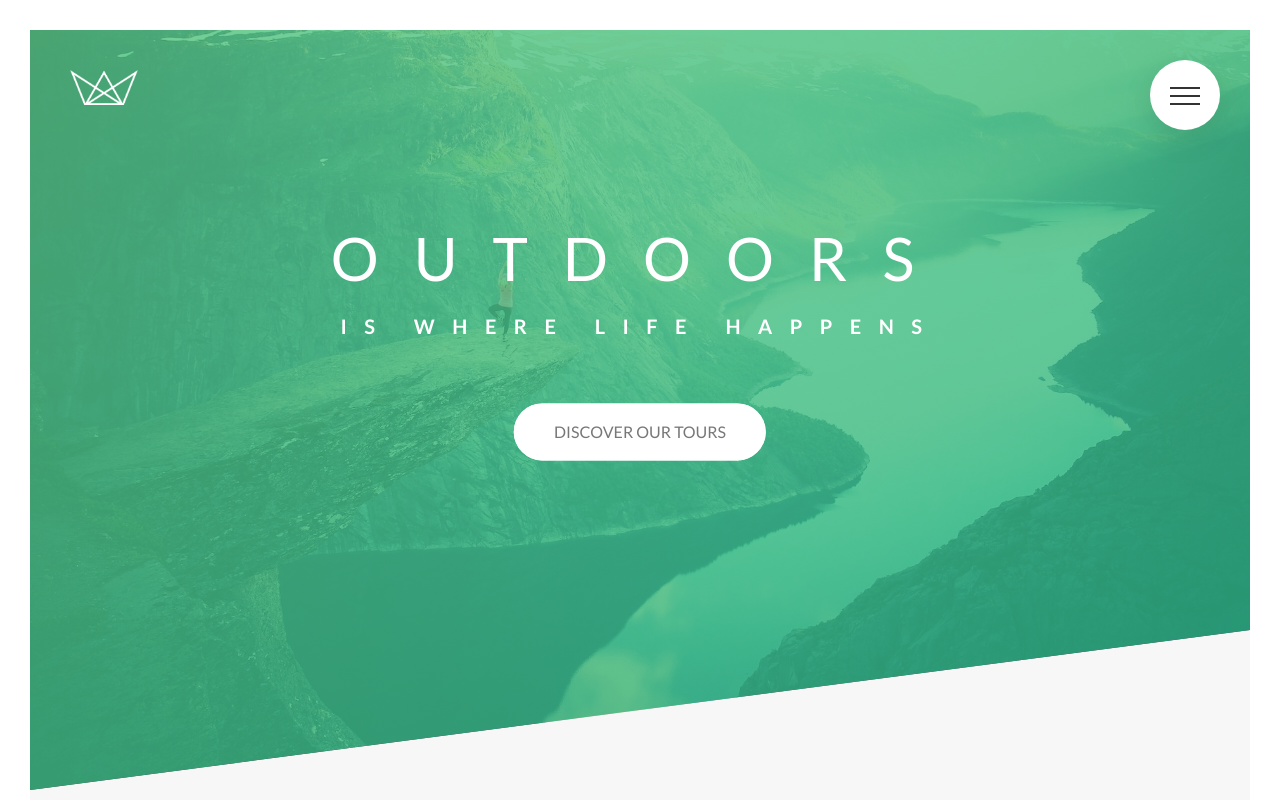
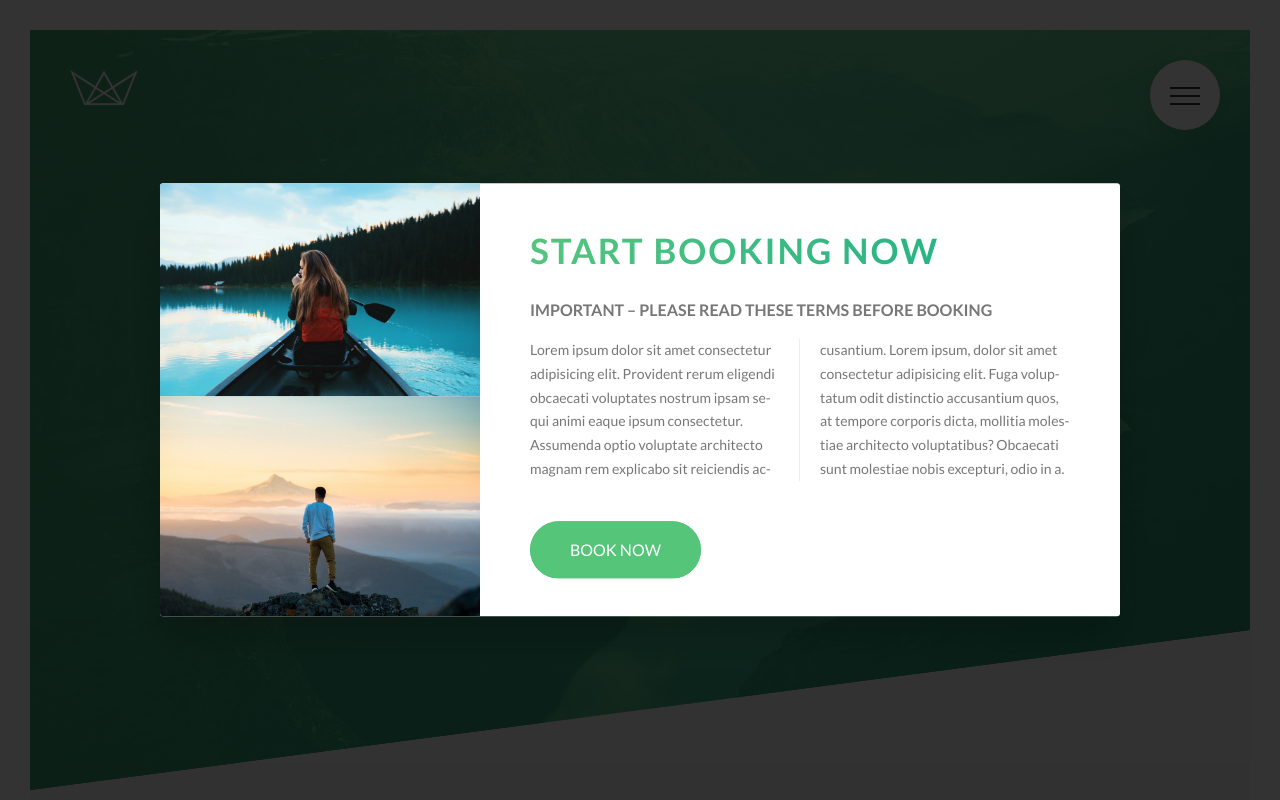
Before and after one commit to DZamora54/advancedCssCourse, a website: page natours/index.html in a window 1280 px wide. Shown: the top 800 px of the page. Drawn offline with Linux system fonts and the light colour scheme.

Commit message:
started the build and style for the popup

```diff
--- a/natours/index.html
+++ b/natours/index.html
@@ -371,6 +371,21 @@
             </div>
           </div>
         </footer>
+
+        <div class="popup">
+          <div class="popup__content">
+            <div class="popup__left">
+              <img src="img/nat-8.jpg" alt="Tour photo" class="popup__img">
+              <img src="img/nat-9.jpg" alt="Tour photo" class="popup__img" >
+            </div>
+            <div class="popup__right">
+              <h2 class="heading-secondary u-margin-bottom-small">Start booking now</h2>
+              <h3 class="heading-tertiary u-margin-bottom-small">Important &ndash; Please read these terms before booking</h3>
+              <p class="popup__text">Lorem ipsum dolor sit amet consectetur adipisicing elit. Provident rerum eligendi obcaecati voluptates nostrum ipsam sequi animi eaque ipsum consectetur. Assumenda optio voluptate architecto magnam rem explicabo sit reiciendis accusantium. Lorem ipsum, dolor sit amet consectetur adipisicing elit. Fuga voluptatum odit distinctio accusantium quos, at tempore corporis dicta, mollitia molestiae architecto voluptatibus? Obcaecati sunt molestiae nobis excepturi, odio in a.</p>
+              <a href="#" class="btn btn--green">Book now</a>
+            </div>
+          </div>
+        </div>
       </main>
 
       <!-- Following is a template for a grid -->
--- a/natours/sass/abstracts/_mixins.scss
+++ b/natours/sass/abstracts/_mixins.scss
@@ -5,3 +5,10 @@
     clear: both;
   }
 }
+
+@mixin absCenter {
+  position: absolute;
+  top: 50%;
+  left: 50%;
+  transform: translate(-50%, -50%);
+}
--- /dev/null
+++ b/natours/sass/components/_popup.scss
@@ -0,0 +1,58 @@
+.popup {
+  left: 0;
+  background-color: rgba($color-black, .8);
+  height: 100vh;
+  width: 100%;
+  display: inline-block;
+  position: fixed;
+  top: 0;
+  z-index: 5000;
+
+  &__content {
+    @include absCenter;
+
+    background-color: $color-white;
+    width: 75%;
+    height: 40rem;
+    box-shadow: 0 2rem 4rem rgba($color-black, .2);
+    border-radius: 3px;
+    display: table;
+    // overflow:hidden used so that the images don't appear outside the border radius of the content element.
+    overflow: hidden;
+  }
+
+  &__left {
+    width: 33.33333333%;
+    display: table-cell;
+  }
+
+  &__right {
+    width: 66.66666666%;
+    display: table-cell;
+    vertical-align: middle;
+    padding: 3rem 5rem;
+  }
+
+  &__img {
+    display: block;
+    width: 100%;
+  }
+
+  &__text {
+    font-size: 1.4rem;
+    margin-bottom: 4rem;
+
+    -moz-column-count: 2;
+    -moz-column-gap: 4rem; // 1em = 14px; (see defined font size of this selector)
+    -moz-column-rule: 1px solid $color-grey-light-2;
+
+    column-count: 2;
+    column-gap: 4rem; // 1em = 14px; (see defined font size of this selector)
+    column-rule: 1px solid $color-grey-light-2;
+
+    -moz-hyphens: auto;
+    -ms-hyphens: auto;
+    -webkit-hyphens: auto;
+    hyphens: auto;
+  }
+}
--- a/natours/sass/layouts/_navigation.scss
+++ b/natours/sass/layouts/_navigation.scss
@@ -147,12 +147,12 @@
   &__checkbox:checked + &__button &__icon::before {
     // rotates the top icon line and moves it to the center of the icon
     top: 0;
-    transform: rotate(45deg);
+    transform: rotate(135deg);
   }
 
   &__checkbox:checked + &__button &__icon::after {
     // rotates the top icon line and moves it to the center of the icon
     top: 0;
-    transform: rotate(-45deg);
+    transform: rotate(-135deg);
   }
 }
--- a/natours/sass/main.scss
+++ b/natours/sass/main.scss
@@ -17,6 +17,7 @@
 @import "components/story";
 @import "components/bg-video";
 @import "components/form";
+@import "components/popup";
 
 @import "layouts/header";
 @import "layouts/grid";
```
Also changed, not shown: natours/css/style.css.
